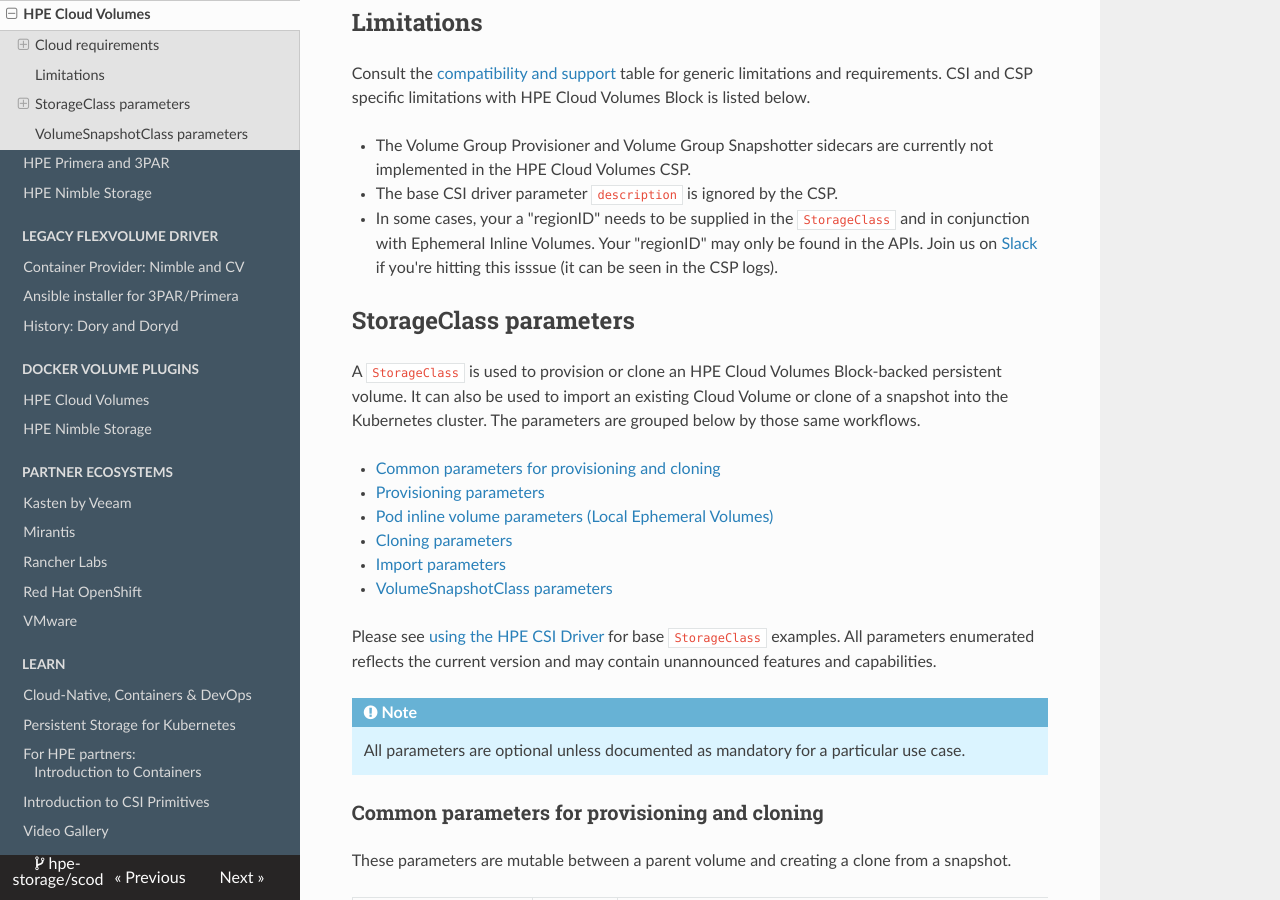
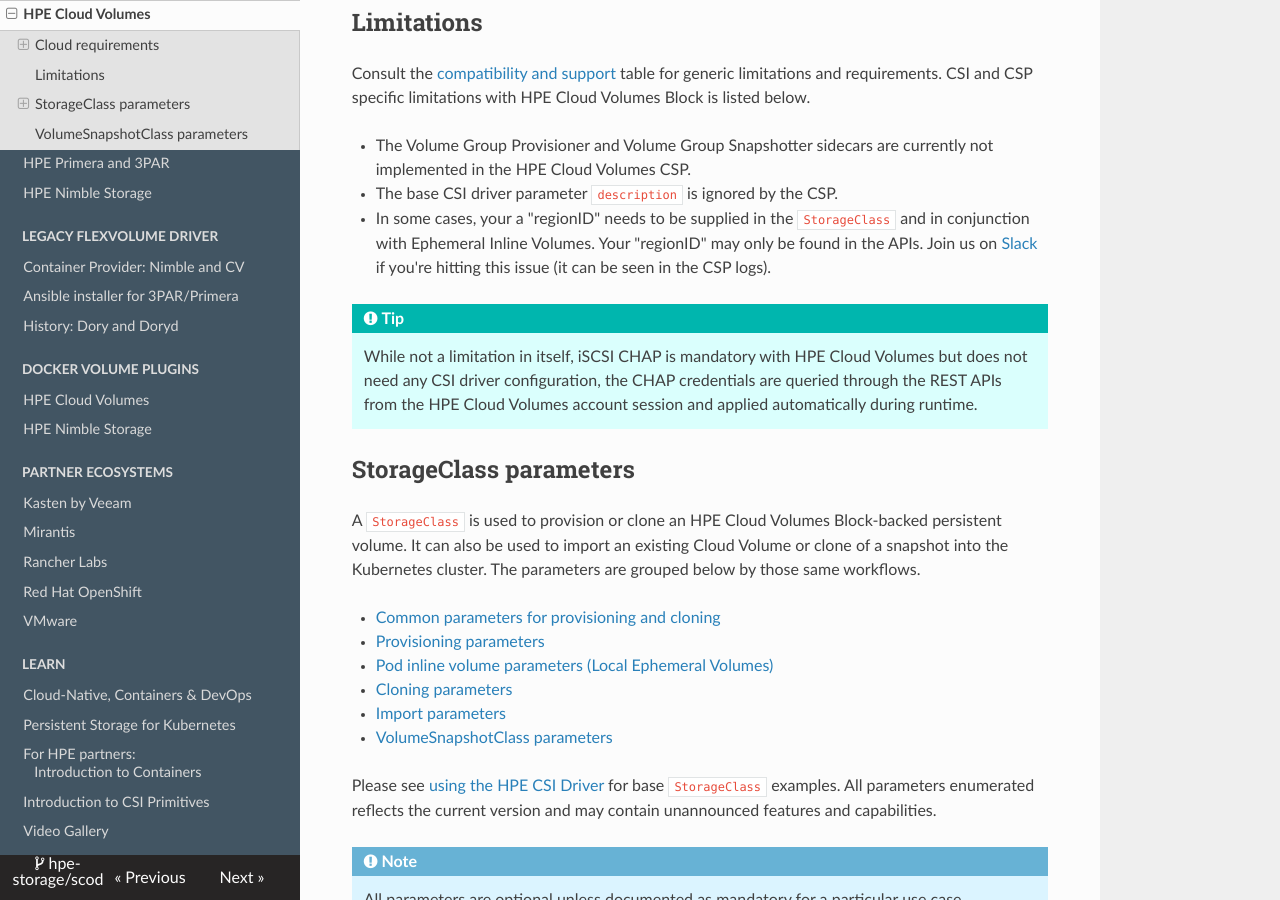
Before and after one commit to hpe-storage/scod, an MkDocs documentation site: the page built from docs/container_storage_provider/hpe_cloud_volumes/index.md, in a window 1280 px wide and 900 px high, scrolled down 1989 px. Built offline with MkDocs 1.6.1, drawn with Linux system fonts in a browser that asks for light colours; nearby versions of some CDN libraries.

Commit message:
Preparing for CV CSP
Signed-off-by: Michael Mattsson <michael.mattsson@hpe.com>

```diff
--- a/docs/container_storage_provider/hpe_cloud_volumes/index.md
+++ b/docs/container_storage_provider/hpe_cloud_volumes/index.md
@@ -47,7 +47,10 @@
 
 - The Volume Group Provisioner and Volume Group Snapshotter sidecars are currently not implemented in the HPE Cloud Volumes CSP.
 - The base CSI driver parameter `description` is ignored by the CSP.
-- In some cases, your a "regionID" needs to be supplied in the `StorageClass` and in conjunction with Ephemeral Inline Volumes. Your "regionID" may only be found in the APIs. Join us on [Slack](https://slack.hpedev.io/) if you're hitting this isssue (it can be seen in the CSP logs).
+- In some cases, your a "regionID" needs to be supplied in the `StorageClass` and in conjunction with Ephemeral Inline Volumes. Your "regionID" may only be found in the APIs. Join us on [Slack](https://slack.hpedev.io/) if you're hitting this issue (it can be seen in the CSP logs).
+
+!!! tip
+    While not a limitation in itself, iSCSI CHAP is mandatory with HPE Cloud Volumes but does not need any CSI driver configuration, the CHAP credentials are queried through the REST APIs from the HPE Cloud Volumes account session and applied automatically during runtime.
 
 ## StorageClass parameters
 
```
